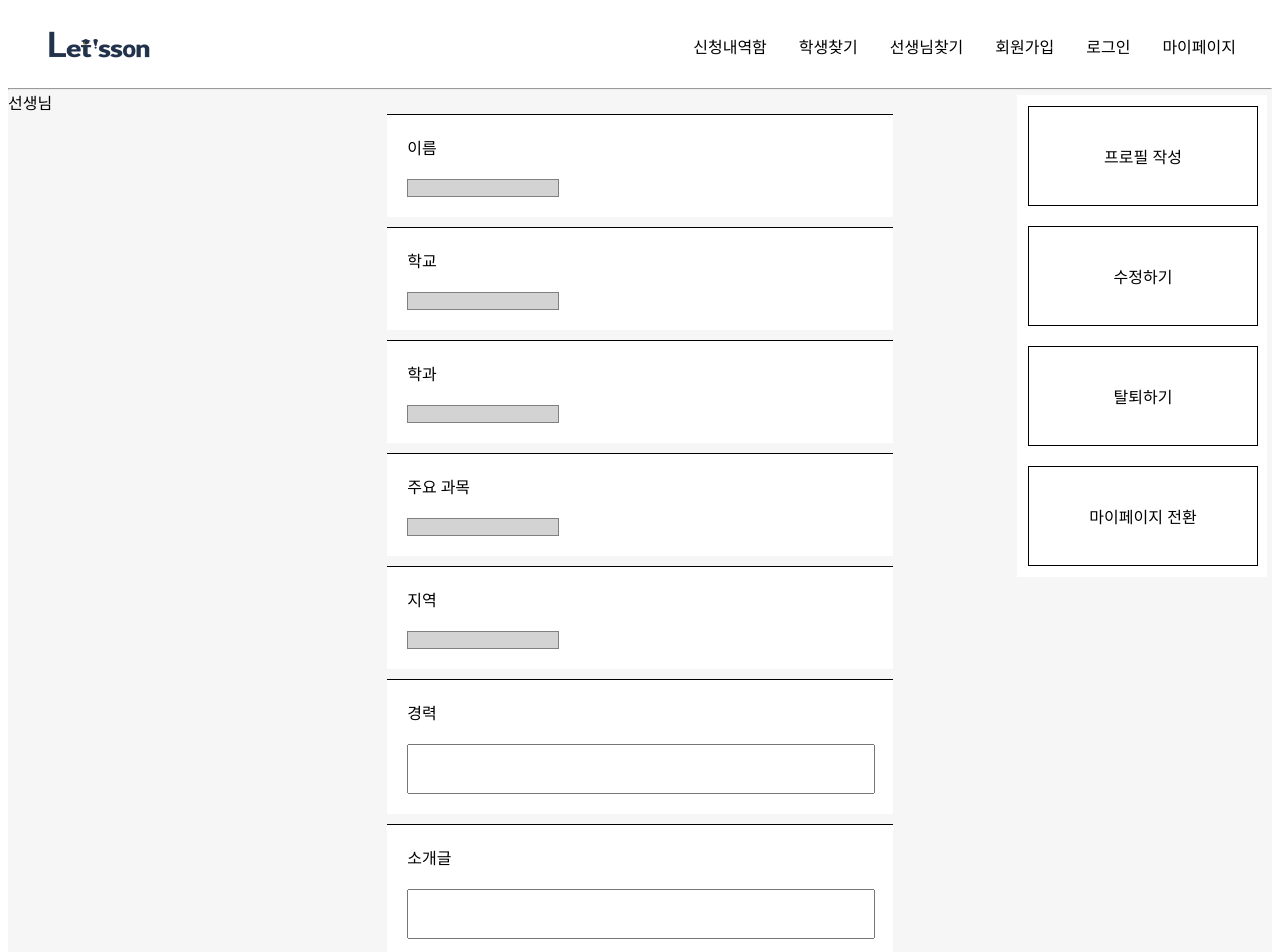
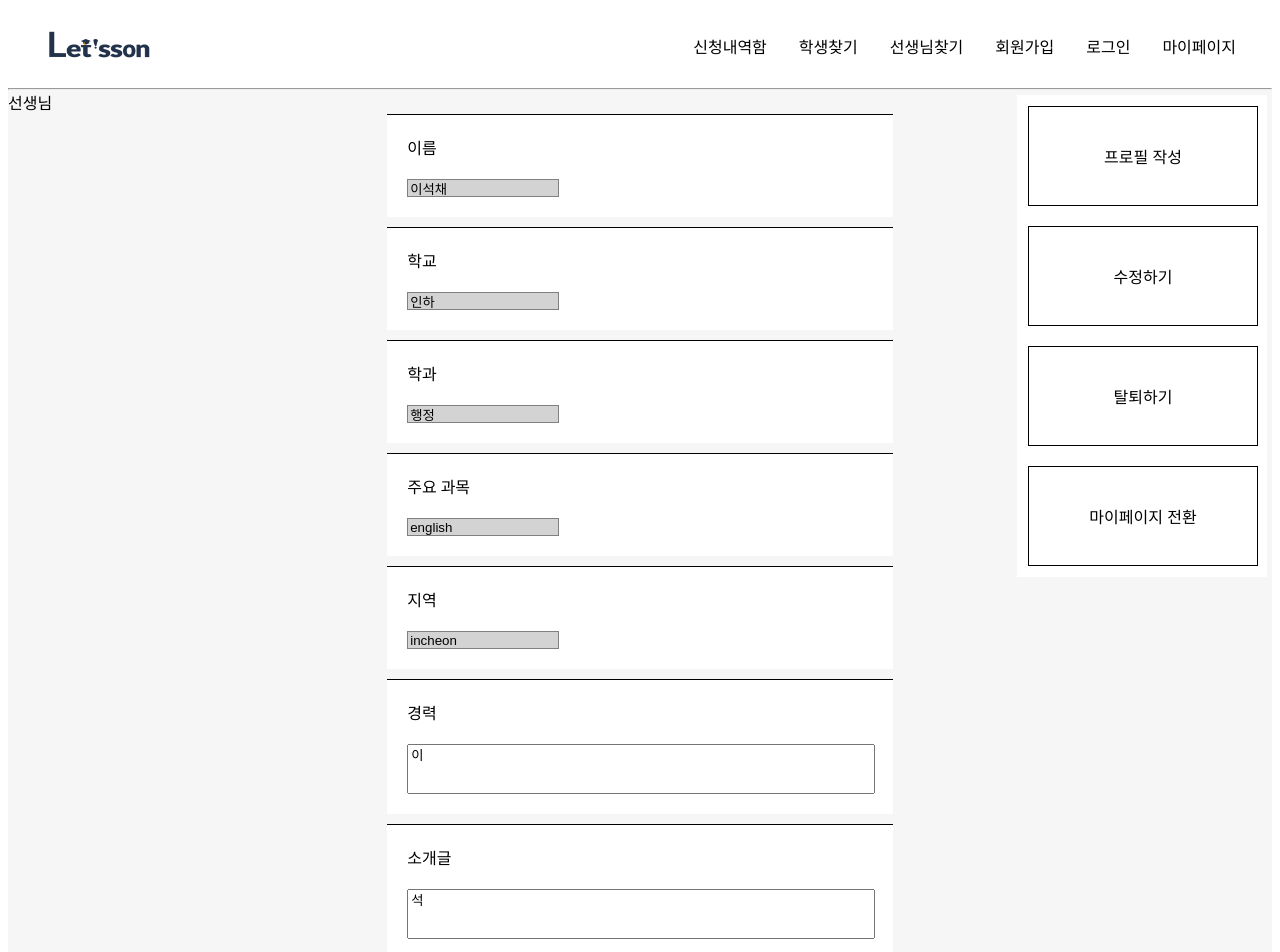
Before and after one commit to seokchae05/let-sson-1, a React (Create React App) app in the folder front/: page /mypaget/profile in a window 1280 px wide. Shown: the top 952 px of the page. Built offline with nearby package versions, Linux system fonts and the light colour scheme.

Commit message:
마이페이지 프로필 axios 설정

```diff
--- a/front/src/component/feature/myPageSedit/name_my.js
+++ b/front/src/component/feature/myPageSedit/name_my.js
@@ -32,7 +32,7 @@ class StusignnameMy extends React.Component {
       <Box>
         <Text>이름 혹은 별명을 입력해주세요</Text>
         <label className="stuName">
-          <InputBox type="text"></InputBox>
+          <InputBox type="text" value = {this.props.childMessage}></InputBox>
         </label>
       </Box>
     );
--- a/front/src/component/feature/myPageSpro/submitS.js
+++ b/front/src/component/feature/myPageSpro/submitS.js
@@ -35,32 +35,36 @@ const InputBox = styled.input`
 `;
 
 class SubmitS extends React.Component {
+  constructor(props) {
+    super(props);
+    this.handleChange = this.props.handleChange;
+}
   render() {
     return (
       <div>
         <Box>
           <Text>{this.props.id} 이름</Text>
-          <InputBoxShort className="name"></InputBoxShort>
+          <InputBoxShort name="name" value={this.props.state.name} type="text"></InputBoxShort>
         </Box>
         <Box>
           <Text>과목</Text>
-          <InputBoxShort className="school"></InputBoxShort>
+          <InputBoxShort name="subject" value={this.props.state.subject} type="text"></InputBoxShort>
         </Box>
         <Box>
           <Text>지역</Text>
-          <InputBoxShort className="location"></InputBoxShort>
+          <InputBoxShort name="location" value = {this.props.state.location} type="text"></InputBoxShort>
         </Box>
         <Box>
           <Text>후기</Text>
-          <InputBoxShort className="subject"></InputBoxShort>
+          <InputBoxShort name="review" value = {this.props.state.review} type="text"></InputBoxShort>
         </Box>
         <Box>
           <Text>소개글</Text>
-          <InputBox className="appeal"></InputBox>
+          <InputBox name="introduce" value = {this.props.state.introduce}  onChange={this.handleChange} type="text"></InputBox>
         </Box>
         <Box>
           <Text>목표</Text>
-          <InputBox className="plan"></InputBox>
+          <InputBox name="goal" value = {this.props.state.goal}  onChange={this.handleChange} type="text"></InputBox>
         </Box>
       </div>
     );
--- a/front/src/component/feature/myPageTedit/name_my.js
+++ b/front/src/component/feature/myPageTedit/name_my.js
@@ -32,7 +32,7 @@ class TeasignnameMy extends React.Component{
         return (
             <Box>
                <Text>이름 혹은 별명을 입력해주세요</Text>
-               <label className="stuName"><InputBox type="text" ></InputBox></label>
+               <label className="stuName"><InputBox type="text" value = {this.props.childMessage}></InputBox></label>
             </Box>
         );
     }
--- a/front/src/component/feature/myPageTpro/submitT.js
+++ b/front/src/component/feature/myPageTpro/submitT.js
@@ -1,5 +1,6 @@
 import React from "react";
 import styled from "styled-components";
+
 
 const Box = styled.div`
     padding-top : 10px;
@@ -34,42 +35,76 @@ const InputBox = styled.input`
     padding-bottom : 30px;
 `
 
+
+
+
 class SubmitT extends React.Component{
+    constructor(props) {
+        super(props);
+        this.handleChange = this.props.handleChange;
+    }
+
 
     render(){
         return(
             <div>
                     <Box>
-                        <Text>{this.props.id} 이름</Text>
-                        <InputBoxShort className ="name"></InputBoxShort>
+                        <Text> 이름</Text>
+                        <InputBoxShort name = "name"
+                        value={this.props.state.name}
+                        type="text"
+                        >
+
+                        </InputBoxShort>
                     </Box>
                     <Box>
                     <Text>학교</Text>
-                        <InputBoxShort className ="school"></InputBoxShort>
+                        <InputBoxShort
+                        value={this.props.state.school}
+                        name ="school"
+                        type="text">
+                        </InputBoxShort>
                     </Box>
                     <Box>
                     <Text>학과</Text>
-                        <InputBoxShort className ="major"></InputBoxShort>
+                        <InputBoxShort
+                        name ="major"
+                         value={this.props.state.major}
+                         type="text"
+                        >
+                        </InputBoxShort>
                     </Box>
                     <Box>
                     <Text>주요 과목</Text>
-                        <InputBoxShort className ="subject"></InputBoxShort>
+                        <InputBoxShort name ="subject"
+                         value={this.props.state.subject}
+                         type="text" >
+                         </InputBoxShort>
                     </Box>
                     <Box>
                     <Text>지역</Text>
-                        <InputBoxShort className ="location"></InputBoxShort>
+                        <InputBoxShort name ="location"
+                         value={this.props.state.location}
+                         type="text" >
+                         </InputBoxShort>
                     </Box>
                     <Box>
                     <Text>경력</Text>
-                        <InputBox className ="career"></InputBox>
+                        <InputBox name ="career"
+                         value={this.props.state.career}
+                         onChange={this.handleChange} type="text"></InputBox>
                     </Box>
                     <Box>
                     <Text>소개글</Text>
-                        <InputBox className ="appeal"></InputBox>
+                        <InputBox name ="introduce"
+                         value={this.props.state.introduce}
+                         onChange={this.handleChange} type="text"></InputBox>
                     </Box>
                     <Box>
                     <Text>계획</Text>
-                        <InputBox className ="plan"></InputBox>
+                        <InputBox name ="plan"
+                        value={this.props.state.plan}
+                        onChange={this.handleChange} type="text"></InputBox>
                     </Box>
             </div>
         )
--- a/front/src/component/shared/myPageT/sidebarMyPt.js
+++ b/front/src/component/shared/myPageT/sidebarMyPt.js
@@ -11,7 +11,7 @@ border: 1px solid white;
 display: grid;
 background-color : white;
 positon: flow;
-margin-bottom:90%;
+
 `
 
 
--- a/front/src/page/mypageSedit.js
+++ b/front/src/page/mypageSedit.js
@@ -1,4 +1,4 @@
-import React from "react"
+import React,{useContext} from "react"
 import { Link } from "react-router-dom";
 import HeadButtons from "../component/layout/header/header";
 import SidebarMyPs from "../component/shared/myPageS/sidebarMyPs";
@@ -15,7 +15,7 @@ import StusigncontactMy from "../component/feature/myPageSedit/contact_my";
 import StusignphoneMy from "../component/feature/myPageSedit/phone_my";
 import StusignpasswordMy from "../component/feature/myPageTedit/university_my";
 import StusignemailMy from "../component/feature/myPageSedit/email_my";
-
+import axios from "axios";
 
 const Wrapper = styled.div`
     margin: 0;
@@ -41,14 +41,28 @@ const Buttonfame = styled.div`
 `
 
 class MypageSe extends React.Component{
+    state = {
+        name: "학생 defalt값입니다.",
+        subject: "english",
+        location: "incheon",
+
+    }
+    getData = async () => {
+        const data = await axios.get("http://www.google.com")//학생 회원가입 데이터
+        this.setState(data);
+    }
+
+    componentDidMount() {
+        this.getData();
+      }
     render(){
         return(
             <div>
-                <HeadButtons/>
+                <HeadButtons />
                 <SidebarMyPs/>
                 <Wrapper>
                 학생
-                <StusignnameMy />
+                <StusignnameMy childMessage ={this.state.name}/>
                 <StusignisstuMy />
                 <StusignageMy />
                 <StusigngenderMy />
--- a/front/src/page/mypageSpro.js
+++ b/front/src/page/mypageSpro.js
@@ -4,7 +4,7 @@ import SubmitS from "../component/feature/myPageSpro/submitS";
 import HeadButtons from "../component/layout/header/header";
 import SidebarMyPs from "../component/shared/myPageS/sidebarMyPs";
 import styled from "styled-components";
-
+import axios from "axios";
 const Wrapper = styled.div`
     margin: 0;
     padding : 0;
@@ -31,24 +31,73 @@ const Buttonfame = styled.div`
 `
 
 class MypageSp extends React.Component{
+    state = {
+        name: "ㅇㅅㅊ",
+        subject: "english",
+        location: "incheon",
+        review: "성격 안좋음",
+        introduce:"안녕하세요",
+        goal:'행복하기',
+
+    }
+    /*
+    getData = async () => {
+        const data = await axios.get("http://www.google.com")//학생 회원가입 데이터
+        this.setState(data);
+    }
+
+    componentDidMount() {
+        this.getData();
+      }
+    */
+
+   handleChange = (e) => {
+    const value = e.target.value;
+    const name = e.target.name;
+
+    if (name === "name") {
+        this.setState((prevState) => ({ ...prevState, name: value }));
+    }else if (name === "subject") {
+        this.setState((prevState) => ({ ...prevState, subject: value }));
+    }else if (name === "location") {
+        this.setState((prevState) => ({ ...prevState, location: value }));
+    }else if (name === "review") {
+        this.setState((prevState) => ({ ...prevState, review: value }));
+    }else if (name === "introduce") {
+        this.setState((prevState) => ({ ...prevState, introduce: value }));
+    }else if (name === "goal") {
+        this.setState((prevState) => ({ ...prevState, goal: value }));
+    }
+}
+
+savedataT  = (e) => {
+    console.log(this.state);
+    e.preventDefault();
+    }
+
+returning = (e) => {
+    this.setState(this.tmp);
+}
+
+
     render(){
         return(
-            <div>
+            <form onSubmit={this.savedataT}>
                 <HeadButtons/>
                 <SidebarMyPs/>
                 <Wrapper>
                 학생
-                <SubmitS/>
+                <SubmitS
+                state = {this.state}
+                handleChange = {this.handleChange}/>
                 <Buttonfame>
-                    <Link to = "/mypages/profile">
-                        <SaveNref onClick={() => alert('저장이 완료되었습니다.')}>
-                            저장하기
-                        </SaveNref>
-                    </Link>
-                    <SaveNref name = "refresh">전부 지우기</SaveNref>
+                    <SaveNref onClick={() => alert('저장이 완료되었습니다.')}>
+                        저장하기
+                    </SaveNref>
+                <SaveNref name = "refresh" onClick = {this.returning}>되돌리기</SaveNref>
                 </Buttonfame>
                 </Wrapper>
-            </div>
+            </form>
         )
     }
 }
--- a/front/src/page/mypageTedit.js
+++ b/front/src/page/mypageTedit.js
@@ -16,6 +16,7 @@ import TeasignphoneMy from "../component/feature/myPageTedit/phone_my";
 import TeasignpasswordMy from "../component/feature/myPageTedit/password_my";
 import TeasignemailMy from "../component/feature/myPageTedit/email_my";
 import TeasignuniMy from "../component/feature/myPageTedit/university_my";
+import axios from "axios";
 
 const Wrapper = styled.div`
     margin: 0;
@@ -40,6 +41,21 @@ const Buttonfame = styled.div`
     margin-top:50px;
 `
 class MypageTe extends React.Component{
+    state = {
+        name: "선생님 defalt값입니다.",
+        subject: "english",
+        location: "incheon",
+
+
+    }
+    getData = async () => {
+        const data = await axios.get("http://www.google.com")//학생 회원가입 데이터
+        this.setState(data);
+    }
+
+    componentDidMount() {
+        this.getData();
+      }
     render(){
         return(
             <div>
@@ -47,7 +63,7 @@ class MypageTe extends React.Component{
                 <SidebarMyPt/>
                 <Wrapper>
                 선생님
-                <TeasignnameMy />
+                <TeasignnameMy childMessage = {this.state.name}/>
                 <TeasignsubjectMy />
                 <TeasigngenderMy />
                 <br></br>
--- a/front/src/page/mypageTpro.js
+++ b/front/src/page/mypageTpro.js
@@ -1,9 +1,9 @@
-import React from "react"
-import { Link } from "react-router-dom";
+import React from "react";
 import SubmitT from "../component/feature/myPageTpro/submitT";
 import HeadButtons from "../component/layout/header/header";
 import SidebarMyPt from "../component/shared/myPageT/sidebarMyPt";
 import styled from "styled-components";
+import axios from "axios";
 
 const Wrapper = styled.div`
     margin: 0;
@@ -27,25 +27,83 @@ const Buttonfame = styled.div`
     margin-right: 30%;
     margin-top:50px;
 `
+
+
+
 class MypageTp extends React.Component{
+    constructor(props){
+        super(props);
+        this.state = {
+            name: "이석채",
+            school: "인하",
+            major: "행정",
+            subject: "english",
+            location: "incheon",
+            career:"이",
+            introduce:"석",
+            plan:"채",
+        }
+        this.tmp = this.state
+    }
+  /*
+    getData = async () => {
+        const data = await axios.get("http://www.google.com")//학생 회원가입 데이터
+        this.setState(data);
+    }
+
+    componentDidMount() {
+        this.getData();
+      }
+*/
+    handleChange = (e) => {
+        const value = e.target.value;
+        const name = e.target.name;
+
+        if (name === "name") {
+            this.setState((prevState) => ({ ...prevState, name: value }));
+        }else if (name === "school") {
+            this.setState((prevState) => ({ ...prevState, school: value }));
+        }else if (name === "major") {
+            this.setState((prevState) => ({ ...prevState, major: value }));
+        }else if (name === "subject") {
+            this.setState((prevState) => ({ ...prevState, subject: value }));
+        }else if (name === "location") {
+            this.setState((prevState) => ({ ...prevState, location: value }));
+        }else if (name === "career") {
+            this.setState((prevState) => ({ ...prevState, career: value }));
+        }else if (name === "introduce") {
+            this.setState((prevState) => ({ ...prevState, introduce: value }));
+        }else if (name === "plan") {
+            this.setState((prevState) => ({ ...prevState, plan: value }));
+        }
+    }
+
+    savedataT  = (e) => {
+        console.log(this.state);
+        e.preventDefault();
+        }
+
+    returning = (e) => {
+        this.setState(this.tmp);
+    }
+
+
     render(){
         return(
-            <div>
+            <form onSubmit={this.savedataT}>
                 <HeadButtons/>
                 <SidebarMyPt/>
-                <Wrapper>
+                <Wrapper >
                 선생님
-                <SubmitT/>
-                <Buttonfame>
-                <Link to = "/mypaget/profile">
-                        <SaveNref onClick={() => alert('저장이 완료되었습니다.')}>
-                            저장하기
-                        </SaveNref>
-                    </Link>
-                    <SaveNref name = "refresh">전부 지우기</SaveNref>
+                <SubmitT
+                state = {this.state}
+                handleChange = {this.handleChange} />
+                   <Buttonfame>
+                    <SaveNref type ="submit" onClick={() => alert('저장이 완료되었습니다.')}>저장하기</SaveNref>
+                    <SaveNref type = "refresh" onClick = {this.returning}>되돌리기</SaveNref>
                 </Buttonfame>
                 </Wrapper>
-            </div>
+            </form>
         )
     }
 }
```
Also changed, not shown: 1 other file (tests, documents, lock files or other folders).
